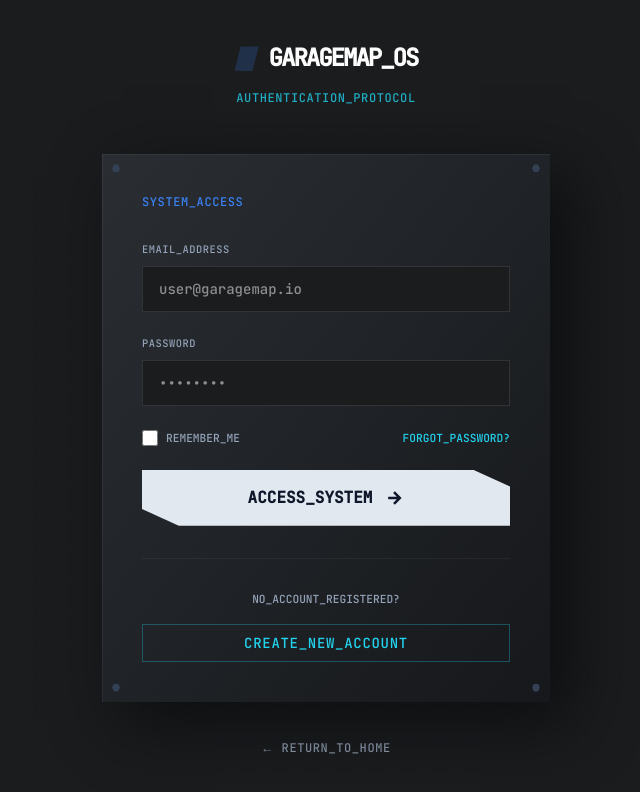
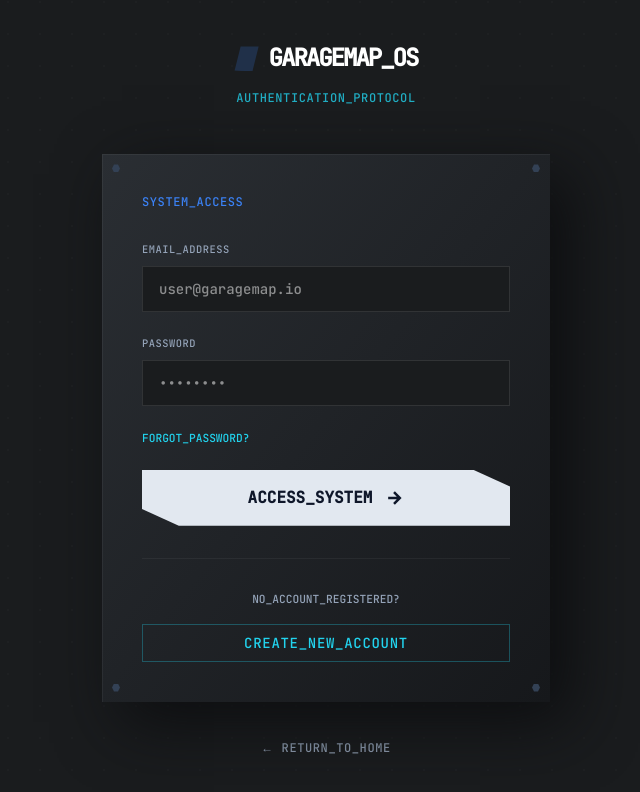
Before and after one commit to Brilworks-Software/garagemap, a Next.js app: page /auth/login in a window 1280 px wide. Shown: the top 792 px of the page, without its empty margins (314-954 px from the left). Built offline with nearby package versions, Linux system fonts and the light colour scheme; no server answers.

Commit message:
Remove the Remember me button

```diff
--- a/app/auth/login/page.tsx
+++ b/app/auth/login/page.tsx
@@ -182,13 +182,13 @@ export default function LoginPage() {
 
             {/* Remember Me & Forgot Password */}
             <div className="flex items-center justify-between text-sm">
-              <label className="flex items-center gap-2 cursor-pointer">
+              {/* <label className="flex items-center gap-2 cursor-pointer">
                 <input
                   type="checkbox"
                   className="w-4 h-4 bg-[#1a1c1e] border border-white/10 text-[#3b82f6] focus:ring-[#3b82f6] focus:ring-1 rounded-sm"
                 />
                 <span className={`font-mono text-[0.7rem] ${colorClasses.textSecondary} uppercase`}>Remember_Me</span>
-              </label>
+              </label> */}
               <Link
                 href="/auth/forgotpassword"
                 className={`font-mono text-[0.7rem] ${colorClasses.textCyan} ${colorClasses.textBlue.replace('text-', 'hover:text-')} transition-colors duration-300 uppercase`}
```
